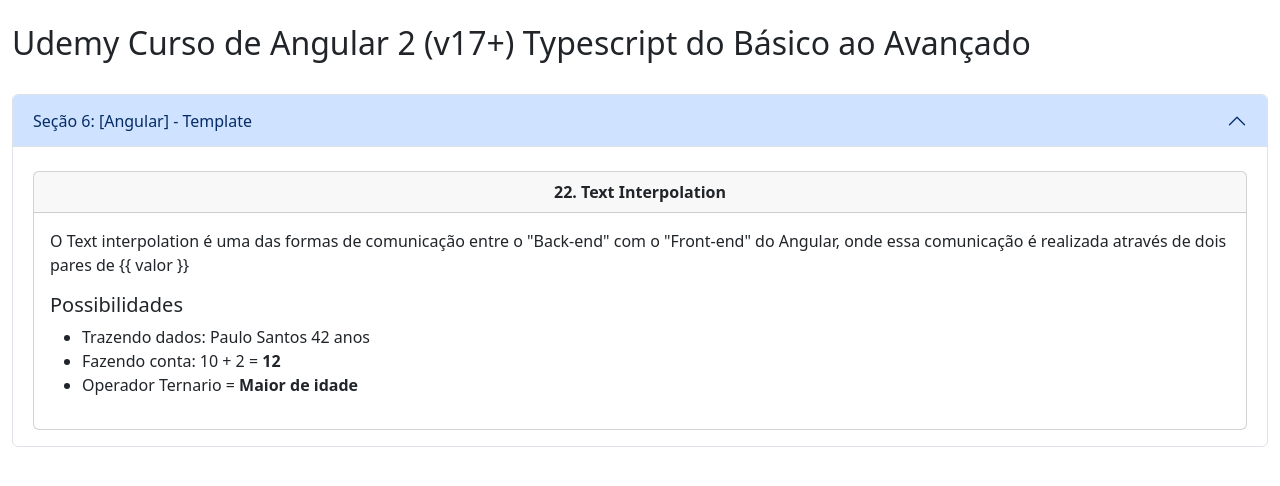
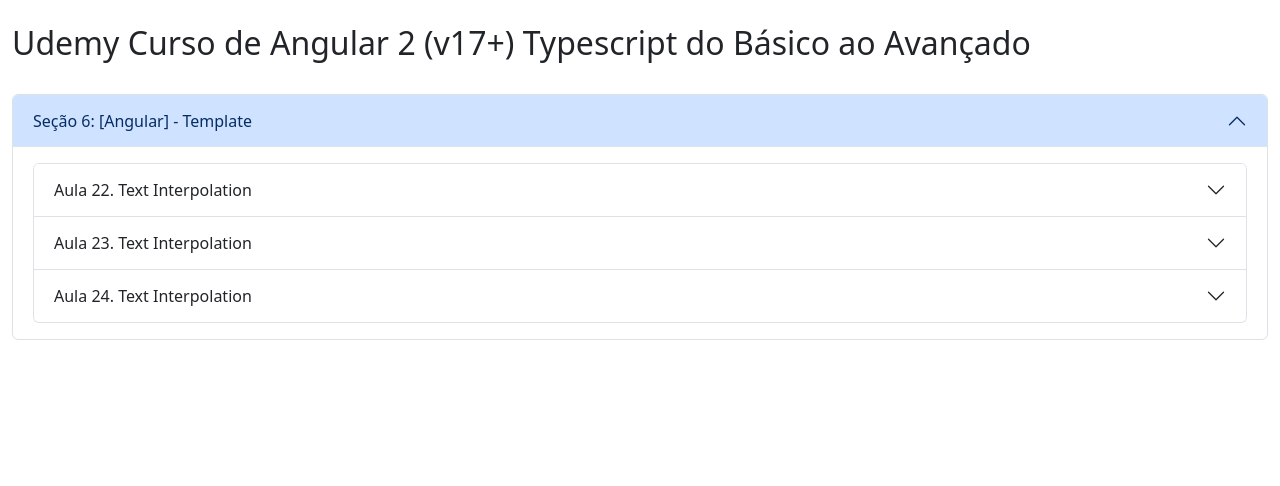
Before and after one commit to phsdeveloper/Angular_New, an Angular app in the folder Udemy/Angular_V17/meu-primeiro-projeto/: page / in a window 1280 px wide. Shown: the top 486 px of the page. Built offline with nearby package versions, Linux system fonts and the light colour scheme.

Commit message:
Aula 22. Text interpolation >> Finalizada com sucesso e melhorias no html

```diff
--- a/Udemy/Angular_V17/meu-primeiro-projeto/src/app/app.component.ts
+++ b/Udemy/Angular_V17/meu-primeiro-projeto/src/app/app.component.ts
@@ -6,17 +6,17 @@ import { Secao06TemplateComponent } from './components/SecoesAula/secao-06-templ
 @Component({
   selector: 'app-root',
   standalone: true,
-  imports: [RouterOutlet, Secao06TemplateComponent],
+  imports: [RouterOutlet, Secao06TemplateComponent,NewComponent],
   template: `
   <!--<router-outlet /> -->
   <div class="container-fluid">
     <br/>
     <h2>Udemy Curso de Angular 2 (v17+) Typescript do Básico ao Avançado</h2>
     <br/>
-  <div class="accordion" id="accordionExample">
-    <app-secao-06-template/>
-  </div>
-
+    <div class="accordion" id="accordionAulas">
+      <app-secao-06-template/>
+    </div>
+    <app-new-component/>
 
   </div>
 
--- a/Udemy/Angular_V17/meu-primeiro-projeto/src/app/components/SecoesAula/secao-06-template/secao-06-template.component.html
+++ b/Udemy/Angular_V17/meu-primeiro-projeto/src/app/components/SecoesAula/secao-06-template/secao-06-template.component.html
@@ -1,17 +1,75 @@
 <div class="accordion-item">
     <h2 class="accordion-header" id="headingOne">
-        <button class="accordion-button" type="button" data-bs-toggle="collapse" data-bs-target="#collapseOne"
-            aria-expanded="true" aria-controls="collapseOne">
+        <button class="accordion-button" type="button" data-bs-toggle="collapse" data-bs-target="#Secao06"
+            aria-expanded="true" aria-controls="Secao06">
             {{title}}
         </button>
     </h2>
-    <div id="collapseOne" class="accordion-collapse collapse show" aria-labelledby="headingOne"
-        data-bs-parent="#accordionExample">
+    <div id="Secao06" class="accordion-collapse collapse show" aria-labelledby="headingOne"
+        data-bs-parent="#accordionAulas">
         <div class="accordion-body">
             <div class="row">
                 <div class="col-md-12 col-sm-12">
                     <!-- Inico do corpo que contém os componentes-->
-                    <app-template-binding />
+
+
+
+
+                    <div class="accordion" id="Secao06_aulas">
+
+                        <div class="accordion-item">
+                            <h2 class="accordion-header" id="Secao06_aula_22_item">
+                                <button class="accordion-button collapsed" type="button" data-bs-toggle="collapse"
+                                    data-bs-target="#Secao06_aula_22_Body" aria-expanded="false"
+                                    aria-controls="Secao06_aula_22_Body">
+                                    Aula 22. Text Interpolation
+                                </button>
+                            </h2>
+                            <div id="Secao06_aula_22_Body" class="accordion-collapse collapse"
+                                aria-labelledby="Secao06_aula_22_item" data-bs-parent="#Secao06_aulas">
+                                <div class="accordion-body">
+                                    <app-template-binding />
+                                </div>
+                            </div>
+                        </div>
+
+
+                        <div class="accordion-item">
+                            <h2 class="accordion-header" id="Secao06_aula_23_item">
+                                <button class="accordion-button collapsed" type="button" data-bs-toggle="collapse"
+                                    data-bs-target="#Secao06_aula_23_Body" aria-expanded="false"
+                                    aria-controls="Secao06_aula_23_Body">
+                                    Aula 23. Text Interpolation
+                                </button>
+                            </h2>
+                            <div id="Secao06_aula_23_Body" class="accordion-collapse collapse"
+                                aria-labelledby="Secao06_aula_23_item" data-bs-parent="#Secao06_aulas">
+                                <div class="accordion-body">
+                                    <app-template-binding />
+                                </div>
+                            </div>
+                        </div>
+
+                        <div class="accordion-item">
+                            <h2 class="accordion-header" id="Secao06_aula_24_item">
+                                <button class="accordion-button collapsed" type="button" data-bs-toggle="collapse"
+                                    data-bs-target="#Secao06_aula_24_Body" aria-expanded="false"
+                                    aria-controls="Secao06_aula_24_Body">
+                                    Aula 24. Text Interpolation
+                                </button>
+                            </h2>
+                            <div id="Secao06_aula_24_Body" class="accordion-collapse collapse"
+                                aria-labelledby="Secao06_aula_24_item" data-bs-parent="#Secao06_aulas">
+                                <div class="accordion-body">
+                                    <app-template-binding />
+                                </div>
+                            </div>
+                        </div>
+
+
+
+
+                    </div>
 
                     <!-- Fim do corpo que contém os componentes-->
 
--- a/Udemy/Angular_V17/meu-primeiro-projeto/src/app/components/new-component/new-component.component.html
+++ b/Udemy/Angular_V17/meu-primeiro-projeto/src/app/components/new-component/new-component.component.html
@@ -1,3 +1,59 @@
-<p>new-component works!</p>
-<h1>Curso de Angular</h1>
-<h2>Components</h2>
+<!--
+<div class="accordion" id="accordionExample">
+
+    <div class="accordion-item">
+        <h2 class="accordion-header" id="headingOne">
+            <button class="accordion-button" type="button" data-bs-toggle="collapse" data-bs-target="#collapseOne" aria-expanded="true" aria-controls="collapseOne">
+                Accordion Item #1
+            </button>
+        </h2>
+        <div id="collapseOne" class="accordion-collapse collapse show" aria-labelledby="headingOne"
+            data-bs-parent="#accordionExample">
+            <div class="accordion-body">
+                <strong>This is the first item's accordion body.</strong> It is shown by default, until the collapse
+                plugin adds the appropriate classes that we use to style each element. These classes control the overall
+                appearance, as well as the showing and hiding via CSS transitions. You can modify any of this with
+                custom CSS or overriding our default variables. It's also worth noting that just about any HTML can go
+                within the <code>.accordion-body</code>, though the transition does limit overflow.
+            </div>
+        </div>
+    </div>
+
+    <div class="accordion-item">
+        <h2 class="accordion-header" id="headingTwo">
+            <button class="accordion-button collapsed" type="button" data-bs-toggle="collapse" data-bs-target="#collapseTwo" aria-expanded="false" aria-controls="collapseTwo">
+                Accordion Item #2
+            </button>
+        </h2>
+        <div id="collapseTwo" class="accordion-collapse collapse" aria-labelledby="headingTwo"
+            data-bs-parent="#accordionExample">
+            <div class="accordion-body">
+                <strong>This is the second item's accordion body.</strong> It is hidden by default, until the collapse
+                plugin adds the appropriate classes that we use to style each element. These classes control the overall
+                appearance, as well as the showing and hiding via CSS transitions. You can modify any of this with
+                custom CSS or overriding our default variables. It's also worth noting that just about any HTML can go
+                within the <code>.accordion-body</code>, though the transition does limit overflow.
+            </div>
+        </div>
+    </div>
+
+    <div class="accordion-item">
+        <h2 class="accordion-header" id="headingThree">
+            <button class="accordion-button collapsed" type="button" data-bs-toggle="collapse"
+                data-bs-target="#collapseThree" aria-expanded="false" aria-controls="collapseThree">
+                Accordion Item #3
+            </button>
+        </h2>
+        <div id="collapseThree" class="accordion-collapse collapse" aria-labelledby="headingThree"
+            data-bs-parent="#accordionExample">
+            <div class="accordion-body">
+                <strong>This is the third item's accordion body.</strong> It is hidden by default, until the collapse
+                plugin adds the appropriate classes that we use to style each element. These classes control the overall
+                appearance, as well as the showing and hiding via CSS transitions. You can modify any of this with
+                custom CSS or overriding our default variables. It's also worth noting that just about any HTML can go
+                within the <code>.accordion-body</code>, though the transition does limit overflow.
+            </div>
+        </div>
+    </div>
+</div>
+-->
--- a/Udemy/Angular_V17/meu-primeiro-projeto/src/app/components/template/template-binding/template-binding.component.html
+++ b/Udemy/Angular_V17/meu-primeiro-projeto/src/app/components/template/template-binding/template-binding.component.html
@@ -21,5 +21,8 @@
             </ul>
             <p class="card-text"> </p>
         </div>
+        <div class="card-footer">
+            <p>Caminho componente: <strong>{{CaminhoComponente}}</strong></p>
+        </div>
     </div>
 </div>
--- a/Udemy/Angular_V17/meu-primeiro-projeto/src/app/components/template/template-binding/template-binding.component.ts
+++ b/Udemy/Angular_V17/meu-primeiro-projeto/src/app/components/template/template-binding/template-binding.component.ts
@@ -8,9 +8,12 @@ import { Component } from '@angular/core';
   styleUrl: './template-binding.component.scss'
 })
 export class TemplateBindingComponent {
+  public CaminhoComponente = 'src/app/components/template/template-binding'
+
   public name = 'Paulo Santos';
   public age = 42;
-  public descricao = 'O Text interpolation é uma das formas de comunicação entre o "Back-end" com o "Front-end" do Angular, onde essa comunicação é realizada através de dois pares de {{ valor }}';
+  public descricao = 'O Text interpolation é uma das formas de comunicação entre o "Back-end" com o "Front-end" do Angular, onde essa comunicação é realizada através de dois pares de chaves {{ valor }}';
+
   public sum(val1: number, val2: number){
   return val1 + val2;
 }
```
